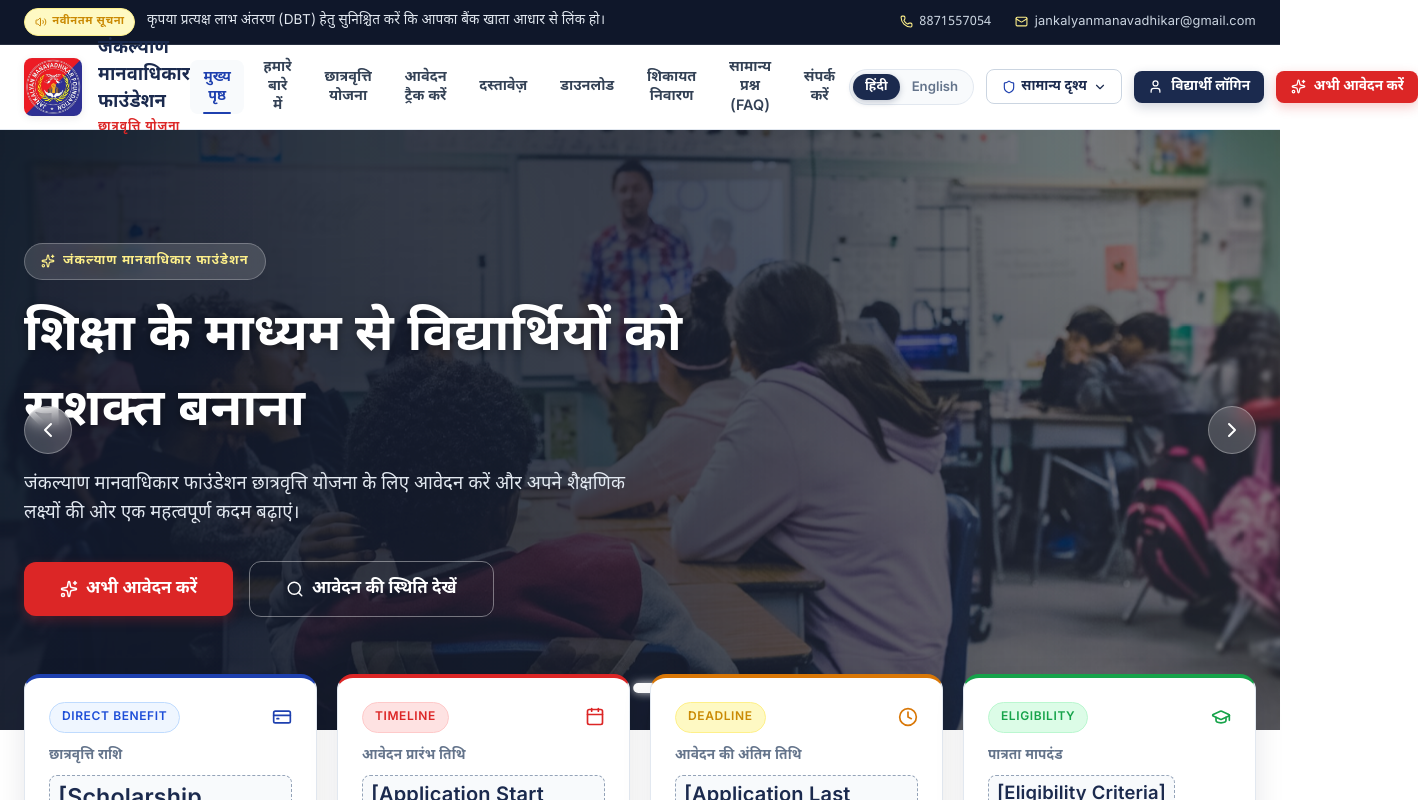
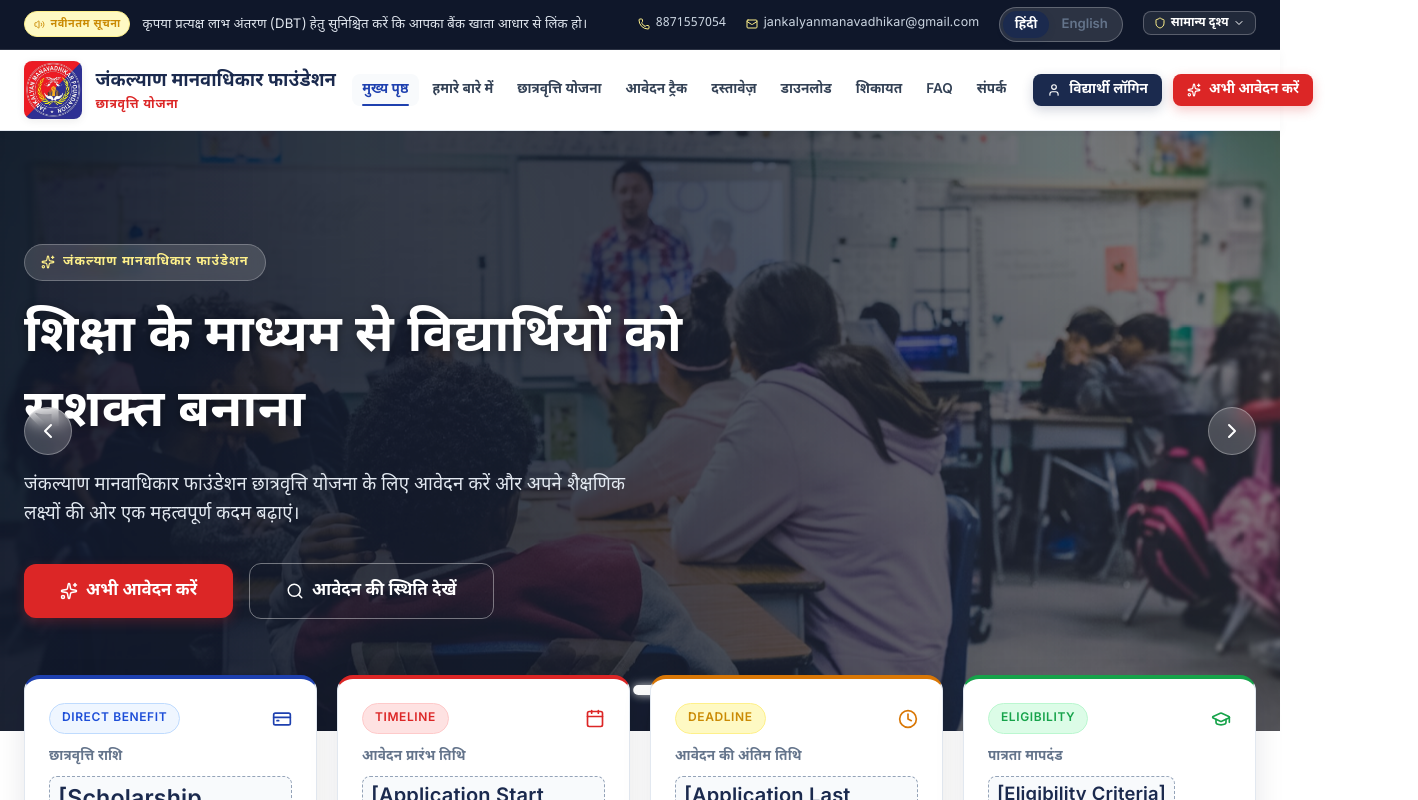
Before and after one commit to krish0000987-netizen/Jankalyan-manavadhikar-foundation, a React (Vite) app: page / in a window 1280 px wide. Shown: the top 800 px of the page, 1418 px wide, since content can reach past the window. Built offline with nearby package versions, Linux system fonts and the light colour scheme.

Commit message:
Fix header text clipping, Devanagari line-height, and spacious navigation layout

```diff
--- a/src/components/Header.jsx
+++ b/src/components/Header.jsx
@@ -1,4 +1,4 @@
-import React, { useState, useEffect } from 'react';
+import React, { useState, useEffect, useRef } from 'react';
 import { useApp } from '../context/AppContext';
 import {
   Phone,
@@ -22,14 +22,26 @@ export const Header = () => {
   const [mobileMenuOpen, setMobileMenuOpen] = useState(false);
   const [roleDropdownOpen, setRoleDropdownOpen] = useState(false);
   const [announcementIndex, setAnnouncementIndex] = useState(0);
+  const dropdownRef = useRef(null);
 
   // Compact header on scroll
   useEffect(() => {
     const handleScroll = () => {
-      setIsScrolled(window.scrollY > 30);
+      setIsScrolled(window.scrollY > 25);
     };
     window.addEventListener('scroll', handleScroll);
     return () => window.removeEventListener('scroll', handleScroll);
+  }, []);
+
+  // Close dropdown if clicked outside
+  useEffect(() => {
+    const handleClickOutside = (event) => {
+      if (dropdownRef.current && !dropdownRef.current.contains(event.target)) {
+        setRoleDropdownOpen(false);
+      }
+    };
+    document.addEventListener('mousedown', handleClickOutside);
+    return () => document.removeEventListener('mousedown', handleClickOutside);
   }, []);
 
   // Cycle announcements every 5s
@@ -47,12 +59,12 @@ export const Header = () => {
     { label: t.navHome, route: '/' },
     { label: t.navAbout, route: '/about' },
     { label: t.navScholarship, route: '/scholarship' },
-    { label: t.navTrack, route: '/track' },
+    { label: lang === 'hi' ? 'आवेदन ट्रैक' : t.navTrack, route: '/track' },
     { label: t.navDocuments, route: '/documents' },
     { label: t.navDownloads, route: '/downloads' },
-    { label: t.navGrievance, route: '/grievance' },
-    { label: t.navFaq, route: '/faq' },
-    { label: t.navContact, route: '/contact' }
+    { label: lang === 'hi' ? 'शिकायत' : t.navGrievance, route: '/grievance' },
+    { label: lang === 'hi' ? 'FAQ' : t.navFaq, route: '/faq' },
+    { label: lang === 'hi' ? 'संपर्क' : t.navContact, route: '/contact' }
   ];
 
   const roles = [
@@ -79,35 +91,122 @@ export const Header = () => {
 
   return (
     <>
-      {/* Top Announcement Bar */}
+      {/* Top Announcement & Utility Bar */}
       <div className="announcement-bar no-print">
-        <div className="container">
+        <div className="container-wide">
           <div className="announcement-content">
+
+            {/* Left: Announcement Ticker */}
             <div className="announcement-ticker">
-              <span className="badge badge-yellow" style={{ fontSize: '0.7rem', padding: '0.2rem 0.6rem' }}>
-                <Volume2 size={12} />
+              <span className="badge badge-yellow" style={{ fontSize: '0.68rem', padding: '0.15rem 0.55rem', flexShrink: 0 }}>
+                <Volume2 size={11} />
                 {t.announcementLabel}
               </span>
-              <span style={{ fontSize: '0.85rem', color: '#E2E8F0' }}>
+              <span style={{ fontSize: '0.825rem', color: '#E2E8F0', overflow: 'hidden', textOverflow: 'ellipsis', whiteSpace: 'nowrap' }}>
                 {lang === 'hi' ? activeAnnouncement?.hi : activeAnnouncement?.en}
               </span>
             </div>
 
-            <div style={{ display: 'flex', alignItems: 'center', gap: '1.5rem' }} className="hide-mobile">
+            {/* Right: Helpline Contacts + Language Switcher + Role Selector */}
+            <div style={{ display: 'flex', alignItems: 'center', gap: '1.25rem', flexShrink: 0 }} className="hide-mobile">
               <a
                 href={`tel:${cms.officialMobile}`}
-                style={{ display: 'flex', alignItems: 'center', gap: '0.4rem', color: '#CBD5E1', fontSize: '0.8rem' }}
+                style={{ display: 'flex', alignItems: 'center', gap: '0.35rem', color: '#CBD5E1', fontSize: '0.78rem' }}
+                title="Helpline Mobile"
               >
-                <Phone size={13} color="#FEF08A" />
+                <Phone size={12} color="#FEF08A" />
                 <span>{cms.officialMobile}</span>
               </a>
+
               <a
                 href={`mailto:${cms.officialEmail}`}
-                style={{ display: 'flex', alignItems: 'center', gap: '0.4rem', color: '#CBD5E1', fontSize: '0.8rem' }}
+                style={{ display: 'flex', alignItems: 'center', gap: '0.35rem', color: '#CBD5E1', fontSize: '0.78rem' }}
+                title="Official Email"
               >
-                <Mail size={13} color="#FEF08A" />
+                <Mail size={12} color="#FEF08A" />
                 <span>{cms.officialEmail}</span>
               </a>
+
+              {/* Language Switcher in Top Bar */}
+              <div className="lang-switcher">
+                <button
+                  className={`lang-btn ${lang === 'hi' ? 'active' : ''}`}
+                  onClick={() => setSpecificLanguage('hi')}
+                  title="हिंदी भाषा चुनें"
+                >
+                  हिंदी
+                </button>
+                <button
+                  className={`lang-btn ${lang === 'en' ? 'active' : ''}`}
+                  onClick={() => setSpecificLanguage('en')}
+                  title="Switch to English"
+                >
+                  English
+                </button>
+              </div>
+
+              {/* Role Switcher Gateway Dropdown in Top Bar */}
+              <div style={{ position: 'relative' }} ref={dropdownRef}>
+                <button
+                  className="btn btn-outline-white btn-sm"
+                  onClick={() => setRoleDropdownOpen(!roleDropdownOpen)}
+                  style={{
+                    padding: '0.2rem 0.6rem',
+                    fontSize: '0.75rem',
+                    gap: '0.3rem',
+                    backgroundColor: 'rgba(255,255,255,0.08)',
+                    borderColor: 'rgba(255,255,255,0.25)'
+                  }}
+                >
+                  <Shield size={12} color="#FEF08A" />
+                  <span>
+                    {roles.find(r => r.id === authRole)?.[lang === 'hi' ? 'labelHi' : 'labelEn'] || 'Portal'}
+                  </span>
+                  <ChevronDown size={12} />
+                </button>
+
+                {roleDropdownOpen && (
+                  <div style={{
+                    position: 'absolute',
+                    top: '120%',
+                    right: 0,
+                    backgroundColor: '#FFFFFF',
+                    borderRadius: '12px',
+                    boxShadow: '0 12px 30px rgba(0,0,0,0.2)',
+                    border: '1px solid #E2E8F0',
+                    width: '230px',
+                    padding: '0.5rem',
+                    zIndex: 300
+                  }}>
+                    <div style={{ padding: '0.4rem 0.6rem', fontSize: '0.72rem', fontWeight: 700, color: '#64748B', borderBottom: '1px solid #F1F5F9' }}>
+                      {lang === 'hi' ? 'भूमिका चयन (पोर्टल गेटवे)' : 'SELECT PORTAL / ROLE'}
+                    </div>
+                    {roles.map(r => (
+                      <button
+                        key={r.id}
+                        onClick={() => handleRoleSelect(r.id)}
+                        style={{
+                          display: 'flex',
+                          alignItems: 'center',
+                          justifyContent: 'space-between',
+                          width: '100%',
+                          padding: '0.55rem 0.75rem',
+                          fontSize: '0.825rem',
+                          textAlign: 'left',
+                          borderRadius: '6px',
+                          color: authRole === r.id ? '#1E40AF' : '#1E293B',
+                          backgroundColor: authRole === r.id ? '#EFF6FF' : 'transparent',
+                          fontWeight: authRole === r.id ? 700 : 500
+                        }}
+                      >
+                        <span>{lang === 'hi' ? r.labelHi : r.labelEn}</span>
+                        {authRole === r.id && <CheckCircle size={14} color="#2563EB" />}
+                      </button>
+                    ))}
+                  </div>
+                )}
+              </div>
+
             </div>
           </div>
         </div>
@@ -118,11 +217,11 @@ export const Header = () => {
         <div className="container-wide">
           <div className="header-inner">
 
-            {/* Left: Official Foundation Logo & Title */}
+            {/* Left: Official Foundation Logo & Full Undistorted Title */}
             <div
               className="brand-identity"
               onClick={() => navigate('/')}
-              style={{ cursor: 'pointer' }}
+              title="Jankalyan Manavadhikar Foundation"
             >
               <img
                 src="/assets/logo.png"
@@ -135,7 +234,7 @@ export const Header = () => {
               </div>
             </div>
 
-            {/* Center Navigation Links (Desktop) */}
+            {/* Center: Clean Navigation Menu (Desktop) */}
             <nav className="hide-mobile">
               <ul className="nav-menu">
                 {navLinks.map((item) => (
@@ -151,84 +250,10 @@ export const Header = () => {
               </ul>
             </nav>
 
-            {/* Right Actions: Language Switcher & Buttons */}
-            <div style={{ display: 'flex', alignItems: 'center', gap: '0.75rem' }}>
+            {/* Right: Student Login + Apply Now Action Buttons */}
+            <div style={{ display: 'flex', alignItems: 'center', gap: '0.65rem', flexShrink: 0 }}>
 
-              {/* Language Switcher */}
-              <div className="lang-switcher">
-                <button
-                  className={`lang-btn ${lang === 'hi' ? 'active' : ''}`}
-                  onClick={() => setSpecificLanguage('hi')}
-                  title="हिंदी में बदलें"
-                >
-                  हिंदी
-                </button>
-                <button
-                  className={`lang-btn ${lang === 'en' ? 'active' : ''}`}
-                  onClick={() => setSpecificLanguage('en')}
-                  title="Switch to English"
-                >
-                  English
-                </button>
-              </div>
-
-              {/* Role Switcher Gateway Dropdown */}
-              <div style={{ position: 'relative' }} className="hide-mobile">
-                <button
-                  className="btn btn-outline btn-sm"
-                  onClick={() => setRoleDropdownOpen(!roleDropdownOpen)}
-                  style={{ gap: '0.35rem' }}
-                >
-                  <Shield size={14} color="#1E40AF" />
-                  <span>
-                    {roles.find(r => r.id === authRole)?.[lang === 'hi' ? 'labelHi' : 'labelEn'] || 'Portal'}
-                  </span>
-                  <ChevronDown size={14} />
-                </button>
-
-                {roleDropdownOpen && (
-                  <div style={{
-                    position: 'absolute',
-                    top: '110%',
-                    right: 0,
-                    backgroundColor: '#FFFFFF',
-                    borderRadius: '12px',
-                    boxShadow: '0 10px 30px rgba(0,0,0,0.15)',
-                    border: '1px solid #E2E8F0',
-                    width: '230px',
-                    padding: '0.5rem',
-                    zIndex: 200
-                  }}>
-                    <div style={{ padding: '0.4rem 0.6rem', fontSize: '0.75rem', fontWeight: 700, color: '#64748B', borderBottom: '1px solid #F1F5F9' }}>
-                      {lang === 'hi' ? 'भूमिका चयन (पोर्टल गेटवे)' : 'SELECT PORTAL / ROLE'}
-                    </div>
-                    {roles.map(r => (
-                      <button
-                        key={r.id}
-                        onClick={() => handleRoleSelect(r.id)}
-                        style={{
-                          display: 'flex',
-                          alignItems: 'center',
-                          justifyContent: 'space-between',
-                          width: '100%',
-                          padding: '0.6rem 0.8rem',
-                          fontSize: '0.85rem',
-                          textAlign: 'left',
-                          borderRadius: '8px',
-                          color: authRole === r.id ? '#1E40AF' : '#1E293B',
-                          backgroundColor: authRole === r.id ? '#EFF6FF' : 'transparent',
-                          fontWeight: authRole === r.id ? 600 : 500
-                        }}
-                      >
-                        <span>{lang === 'hi' ? r.labelHi : r.labelEn}</span>
-                        {authRole === r.id && <CheckCircle size={14} color="#2563EB" />}
-                      </button>
-                    ))}
-                  </div>
-                )}
-              </div>
-
-              {/* Student Login or Dashboard button */}
+              {/* Student Login or Admin button */}
               <button
                 className="btn btn-secondary btn-sm hide-mobile"
                 onClick={() => {
@@ -239,27 +264,29 @@ export const Header = () => {
                   }
                 }}
               >
-                <User size={15} />
+                <User size={14} />
                 <span>{authRole === 'admin' ? t.navAdmin : t.navStudentLogin}</span>
               </button>
 
-              {/* Apply Now Primary CTA */}
+              {/* Apply Now Primary CTA Button */}
               <button
                 className="btn btn-primary btn-sm"
                 onClick={() => navigate('/apply')}
+                id="header-apply-btn"
               >
-                <Sparkles size={15} />
+                <Sparkles size={14} />
                 <span>{t.navApplyNow}</span>
               </button>
 
-              {/* Mobile Hamburger Toggle */}
+              {/* Mobile Hamburger Menu Toggle */}
               <button
                 className="show-mobile-btn"
                 onClick={() => setMobileMenuOpen(!mobileMenuOpen)}
                 style={{
                   padding: '0.5rem',
                   display: 'none',
-                  color: '#1E293B'
+                  color: '#1E293B',
+                  backgroundColor: 'transparent'
                 }}
                 aria-label="Toggle navigation menu"
               >
@@ -278,7 +305,28 @@ export const Header = () => {
             padding: '1.25rem 1.5rem',
             boxShadow: '0 20px 30px rgba(0,0,0,0.1)'
           }}>
-            <div style={{ display: 'flex', flexDirection: 'column', gap: '0.75rem', marginBottom: '1.25rem' }}>
+            <div style={{ display: 'flex', alignItems: 'center', justifyContent: 'space-between', paddingBottom: '1rem', borderBottom: '1px solid #F1F5F9', marginBottom: '1rem' }}>
+              <div className="lang-switcher">
+                <button
+                  className={`lang-btn ${lang === 'hi' ? 'active' : ''}`}
+                  onClick={() => setSpecificLanguage('hi')}
+                >
+                  हिंदी
+                </button>
+                <button
+                  className={`lang-btn ${lang === 'en' ? 'active' : ''}`}
+                  onClick={() => setSpecificLanguage('en')}
+                >
+                  English
+                </button>
+              </div>
+
+              <span className="badge badge-blue">
+                {roles.find(r => r.id === authRole)?.[lang === 'hi' ? 'labelHi' : 'labelEn']}
+              </span>
+            </div>
+
+            <div style={{ display: 'flex', flexDirection: 'column', gap: '0.5rem', marginBottom: '1.25rem' }}>
               {navLinks.map((item) => (
                 <button
                   key={item.route}
@@ -292,7 +340,7 @@ export const Header = () => {
                     justifyContent: 'space-between',
                     padding: '0.75rem',
                     textAlign: 'left',
-                    fontSize: '1rem',
+                    fontSize: '0.95rem',
                     fontWeight: 600,
                     borderRadius: '8px',
                     color: currentRoute === item.route ? '#DC2626' : '#1E293B',
--- a/src/index.css
+++ b/src/index.css
@@ -336,16 +336,18 @@ input, select, textarea {
 .announcement-bar {
   background-color: var(--brand-navy-deep);
   color: var(--text-white);
-  font-size: 0.825rem;
-  padding: 0.5rem 0;
-  border-bottom: 1px solid rgba(255, 255, 255, 0.1);
+  font-size: 0.8rem;
+  padding: 0.45rem 0;
+  border-bottom: 1px solid rgba(255, 255, 255, 0.12);
+  position: relative;
+  z-index: 110;
 }
 
 .announcement-content {
   display: flex;
   align-items: center;
   justify-content: space-between;
-  gap: 1rem;
+  gap: 1.5rem;
 }
 
 .announcement-ticker {
@@ -353,6 +355,9 @@ input, select, textarea {
   align-items: center;
   gap: 0.75rem;
   overflow: hidden;
+  white-space: nowrap;
+  text-overflow: ellipsis;
+  flex: 1;
 }
 
 /* Sticky Header */
@@ -365,6 +370,7 @@ input, select, textarea {
   -webkit-backdrop-filter: blur(12px);
   border-bottom: 1px solid var(--border-subtle);
   transition: all 0.2s ease;
+  box-shadow: 0 2px 10px rgba(15, 23, 42, 0.04);
 }
 
 .site-header.compact {
@@ -375,18 +381,27 @@ input, select, textarea {
   display: flex;
   align-items: center;
   justify-content: space-between;
-  height: 84px;
-  transition: height 0.2s ease;
+  min-height: 80px;
+  height: auto;
+  padding: 0.5rem 0;
+  gap: 1rem;
+  transition: all 0.2s ease;
 }
 
 .site-header.compact .header-inner {
-  height: 68px;
+  min-height: 68px;
+  padding: 0.35rem 0;
 }
 
 .brand-identity {
   display: flex;
   align-items: center;
-  gap: 1rem;
+  gap: 0.85rem;
+  flex-shrink: 0;
+  min-width: max-content;
+  cursor: pointer;
+  padding: 0.2rem 0;
+  overflow: visible;
 }
 
 .brand-logo-img {
@@ -395,46 +410,68 @@ input, select, textarea {
   object-fit: contain;
   border-radius: var(--radius-sm);
   transition: all 0.2s ease;
+  flex-shrink: 0;
   box-shadow: 0 2px 8px rgba(0,0,0,0.08);
 }
 
 .site-header.compact .brand-logo-img {
-  width: 46px;
-  height: 46px;
+  width: 48px;
+  height: 48px;
+}
+
+.brand-text {
+  display: flex;
+  flex-direction: column;
+  justify-content: center;
+  flex-shrink: 0;
+  overflow: visible;
 }
 
 .brand-text h1 {
   font-size: 1.15rem;
   font-weight: 800;
   color: var(--brand-navy);
-  line-height: 1.15;
+  line-height: 1.4;
+  margin: 0;
+  padding: 0.1rem 0;
+  white-space: nowrap;
   letter-spacing: -0.01em;
+  overflow: visible;
 }
 
 .brand-text p {
-  font-size: 0.75rem;
-  font-weight: 600;
+  font-size: 0.775rem;
+  font-weight: 700;
   color: var(--brand-red);
   text-transform: uppercase;
-  letter-spacing: 0.08em;
+  letter-spacing: 0.06em;
+  line-height: 1.3;
+  margin: 0;
+  white-space: nowrap;
 }
 
 /* Navigation Links */
 .nav-menu {
   display: flex;
   align-items: center;
-  gap: 0.35rem;
+  gap: 0.2rem;
   list-style: none;
+  margin: 0;
+  padding: 0;
+  flex-wrap: nowrap;
 }
 
 .nav-link {
-  padding: 0.5rem 0.85rem;
-  font-size: 0.9rem;
+  padding: 0.45rem 0.65rem;
+  font-size: 0.85rem;
   font-weight: 600;
   color: var(--text-body);
   border-radius: var(--radius-sm);
   transition: all 0.15s ease;
   position: relative;
+  white-space: nowrap;
+  display: inline-flex;
+  align-items: center;
 }
 
 .nav-link:hover, .nav-link.active {
@@ -446,21 +483,36 @@ input, select, textarea {
   content: '';
   position: absolute;
   bottom: 0;
-  left: 0.85rem;
-  right: 0.85rem;
-  height: 2px;
+  left: 0.65rem;
+  right: 0.65rem;
+  height: 2.5px;
   background-color: var(--brand-blue);
   border-radius: 2px;
 }
 
 /* Language Switcher */
 .lang-switcher {
-  display: flex;
+  display: inline-flex;
   align-items: center;
-  background-color: var(--bg-secondary);
-  border: 1px solid var(--border-subtle);
+  background-color: rgba(255, 255, 255, 0.12);
+  border: 1px solid rgba(255, 255, 255, 0.25);
   border-radius: var(--radius-full);
-  padding: 0.2rem;
+  padding: 0.15rem;
+}
+
+.lang-btn {
+  padding: 0.25rem 0.65rem;
+  font-size: 0.75rem;
+  font-weight: 700;
+  border-radius: var(--radius-full);
+  color: #CBD5E1;
+  transition: all 0.15s ease;
+}
+
+.lang-btn.active {
+  background-color: var(--brand-red);
+  color: var(--text-white);
+  box-shadow: 0 1px 4px rgba(0, 0, 0, 0.25);
 }
 
 .lang-btn {
```
